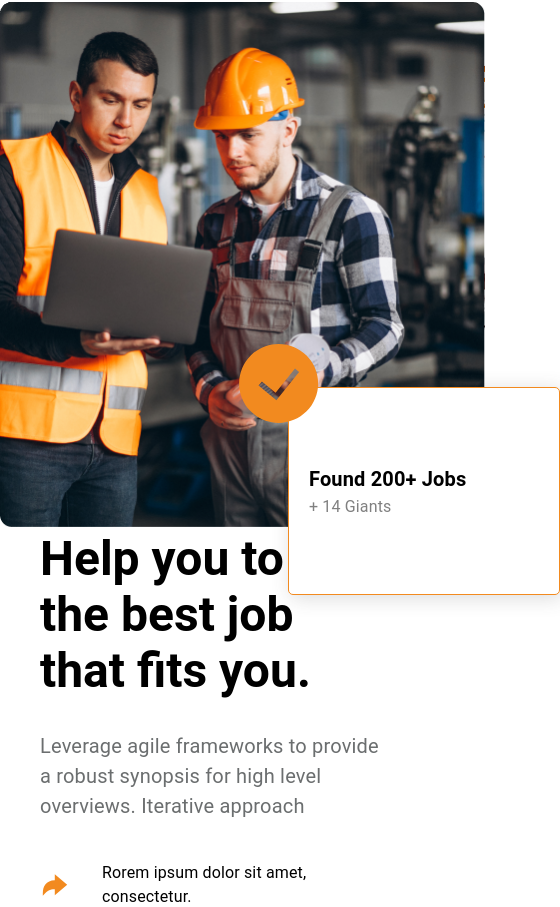
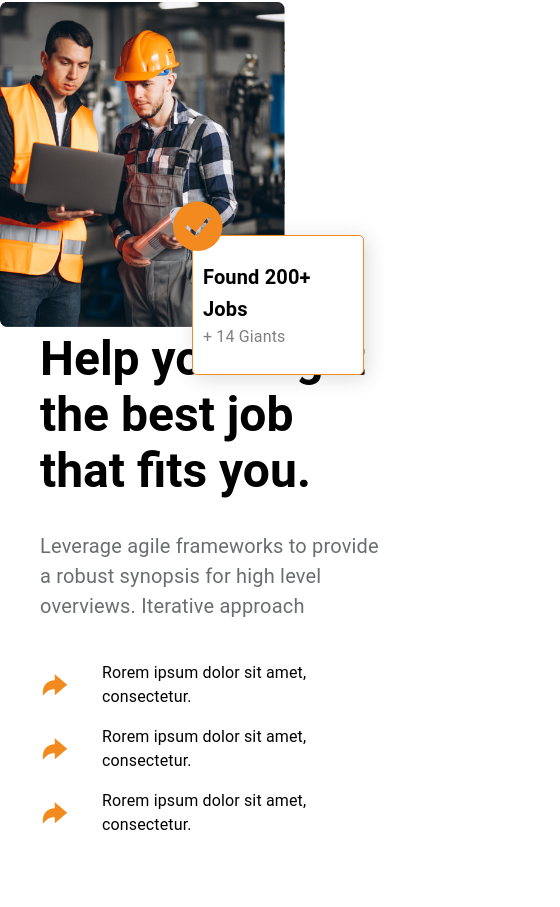
Before and after one commit to smdurjoy/client-job-portal, a React (Create React App) app: page / in a window 390 px wide. Shown: the part 1811-2718 px from the top of the page, 560 px wide, since content can reach past the window. Built offline with nearby package versions, Linux system fonts and the light colour scheme.

Commit message:
working on responsiveness

```diff
--- a/src/components/home/HelpToWorker.js
+++ b/src/components/home/HelpToWorker.js
@@ -12,21 +12,10 @@ const HelpToWorker = () => {
         <div className='container'>
             <Grid container my={15}>
                 <Grid item xs={12} md={6}>
-                    <img src={rectangle1} alt="" style={{height: '525px', width: '485px'}}/>
+                    <img src={rectangle1} alt="" className='rectangle1'/>
 
-                    <Box marginRight={0} style={{
-                        border: '1px solid #F28A1F',
-                        borderRadius: '5px',
-                        padding: '75px 20px',
-                        width: '230px',
-                        position: 'absolute',
-                        marginTop: '-9rem',
-                        marginLeft: '18rem',
-                        zIndex: '99',
-                        backgroundColor: 'white',
-                        boxShadow: '3px 3px 20px 0px rgba(75, 74, 74, 0.20'
-                    }}>
-                        <img src={tickCircle} alt='okay' style={{ marginTop: '-120px', marginLeft: '-70px', position: 'absolute' }}/>
+                    <Box marginRight={0} className='rectangle1Box'>
+                        <img src={tickCircle} alt='okay'/>
                         <Typography variant='h6' fontWeight='bold'>
                             Found 200+ Jobs
                         </Typography>
--- a/src/components/home/PostAJob.js
+++ b/src/components/home/PostAJob.js
@@ -32,20 +32,9 @@ const PostAJob = () => {
                 </Grid>
                 <Grid item xs={12} md={6}>
                     <Box display='flex' justifyContent='end'>
-                        <img src={rectangle2} alt="" style={{height: '525px', width: '485px'}}/>
+                        <img src={rectangle2} alt="" className='rectangle2'/>
                     </Box>
-                    <Box marginRight={0} style={{
-                        border: '1px solid #0d9ca4',
-                        borderRadius: '5px',
-                        textAlign: 'center',
-                        width: '230px',
-                        position: 'absolute',
-                        marginTop: '-14rem',
-                        marginLeft: '16rem',
-                        zIndex: '99',
-                        backgroundColor: 'white',
-                        boxShadow: '3px 3px 20px 0px rgba(75, 74, 74, 0.20'
-                    }}>
+                    <Box marginRight={0} className='rectangle2Box'>
                         <Typography variant='h6' bgcolor='#0d9ca4' color='white'>
                             Applicants List
                         </Typography>
--- a/src/index.css
+++ b/src/index.css
@@ -122,16 +122,91 @@ code {
     font-weight: 500;
 }
 
+.rectangle1 {
+    height: 525px;
+    width: 485px;
+}
+
+.rectangle1Box {
+    border: 1px solid #F28A1F;
+    border-radius: 5px;
+    padding: 75px 20px;
+    width: 230px;
+    position: absolute;
+    margin-top: -9rem;
+    margin-left: 18rem;
+    z-index: 99;
+    background-color: white;
+    box-shadow: 3px 3px 20px 0 rgba(75, 74, 74, 0.20);
+}
+
+.rectangle1Box img {
+    margin-top: -120px;
+    margin-left: -70px;
+    position: absolute;
+}
+
+.rectangle2Box {
+    border: 1px solid #0d9ca4;
+    border-radius: 5px;
+    text-align: center;
+    width: 230px;
+    position: absolute;
+    margin-top: -14rem;
+    margin-left: 16rem;
+    z-index: 99;
+    background-color: white;
+    box-shadow: 3px 3px 20px 0 rgba(75, 74, 74, 0.20);
+}
+
+.rectangle2 {
+    height: 525px;
+    width: 485px;
+}
+
 @media (max-width: 576px) {
     .navBar {
         box-shadow: none;
         padding: 0 !important;
         margin-top: 20px;
     }
+
     .homeBannerManImg {
         display: none;
     }
+
     .container {
         padding: 0;
     }
+
+    .rectangle1 {
+        height: 325px;
+        width: 285px;
     }
+
+    .rectangle1Box {
+        margin-left: 12rem !important;
+        padding: 25px 10px;
+        width: 150px;
+        margin-top: -6rem;
+    }
+
+    .rectangle1Box img {
+        width: 50px;
+        margin-top: -60px;
+        margin-left: -30px;
+        position: absolute;
+    }
+
+    .rectangle2 {
+        height: 325px;
+        width: 285px;
+    }
+
+    .rectangle2Box {
+        width: 230px;
+        margin-top: -10rem;
+        margin-left: 1rem;
+    }
+
+}
```
Lines whose indentation alone changed are shown as unchanged.
